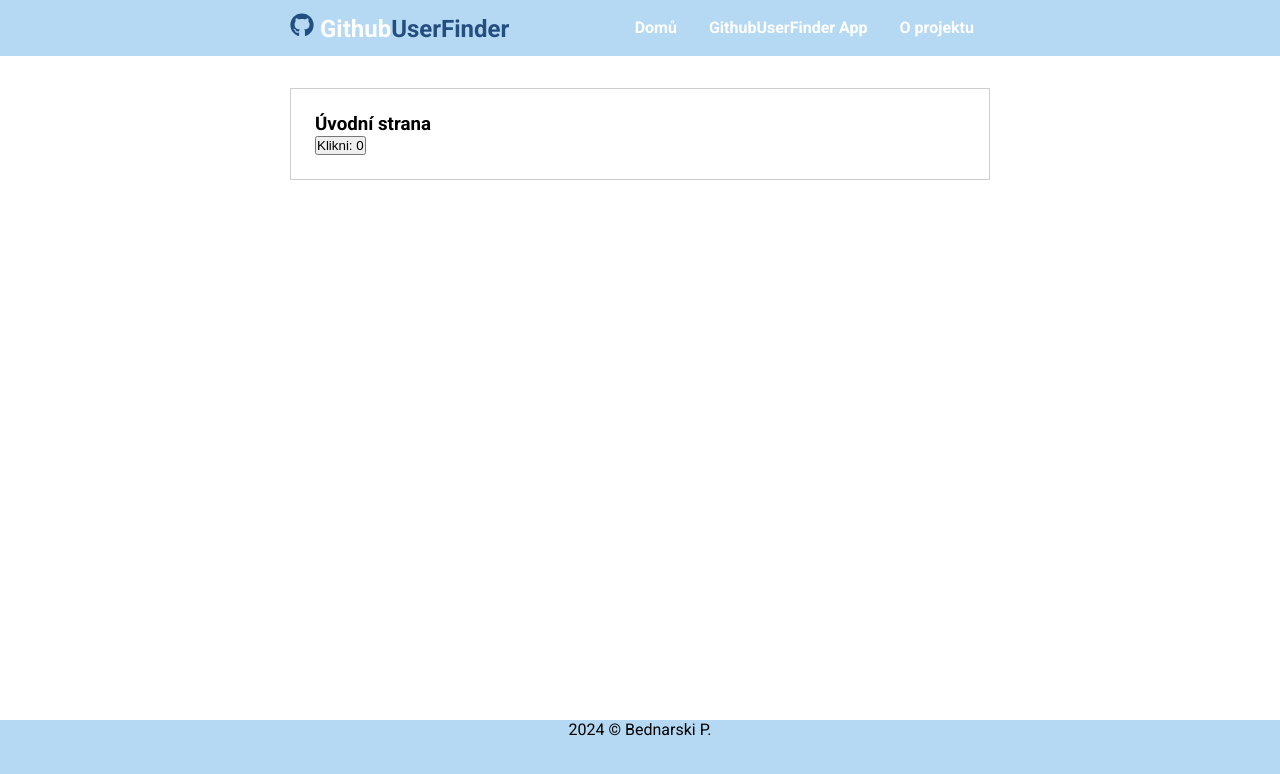
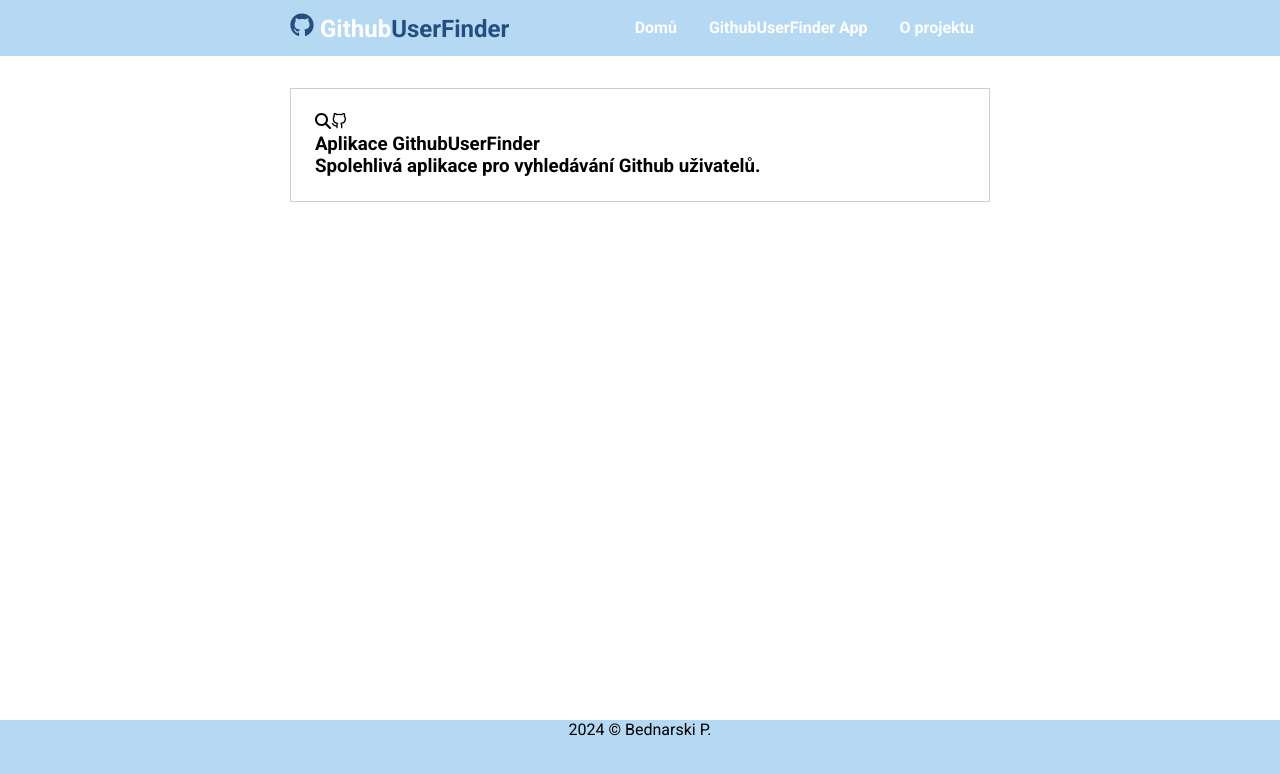
Before and after one commit to pettik/engeto-react-web, a React (Create React App) app: page / in a window 1280 px wide. Shown: the top 774 px of the page. Built offline with nearby package versions, Linux system fonts and the light colour scheme.

Commit message:
Update Home.js

```diff
--- a/src/pages/Home.js
+++ b/src/pages/Home.js
@@ -1,18 +1,36 @@
 import './Home.css';
 import { useState } from 'react';
+import { FaMagnifyingGlass } from 'react-icons/fa6';
+import { FiGithub } from 'react-icons/fi';
 
 const Home = () => {
-  const [clicks, setClicks] = useState(0);
+  const appProperties = [
+    'rychlá',
+    'spolehlivá',
+    'nová',
+    'bezpečná',
+    'přesná',
+    'intuitivní',
+    'aktualizovaná',
+    'efektivní',
+  ];
+  const [title, setTitle] = useState('Spolehlivá');
 
-  function handleEvent(e) {
-    e.preventDefault();
-    setClicks(clicks => clicks + 1);
-  }
   return (
-    <section className="container">
-      <h1>Úvodní strana</h1>
-      <button onClick={handleEvent}>Klikni: {clicks}</button>
-    </section>
+    <main className="container">
+      <section className="hero">
+        <div className="logo-container">
+          <FaMagnifyingGlass className="magnifying__icon" />
+          <FiGithub class="gihub__center__icon" />
+        </div>
+        <h1>
+          Aplikace <span>GithubUserFinder</span>
+        </h1>
+        <h3>
+          <span>{title}</span> aplikace pro vyhledávání Github uživatelů.
+        </h3>
+      </section>
+    </main>
   );
 };
 export default Home;
```
